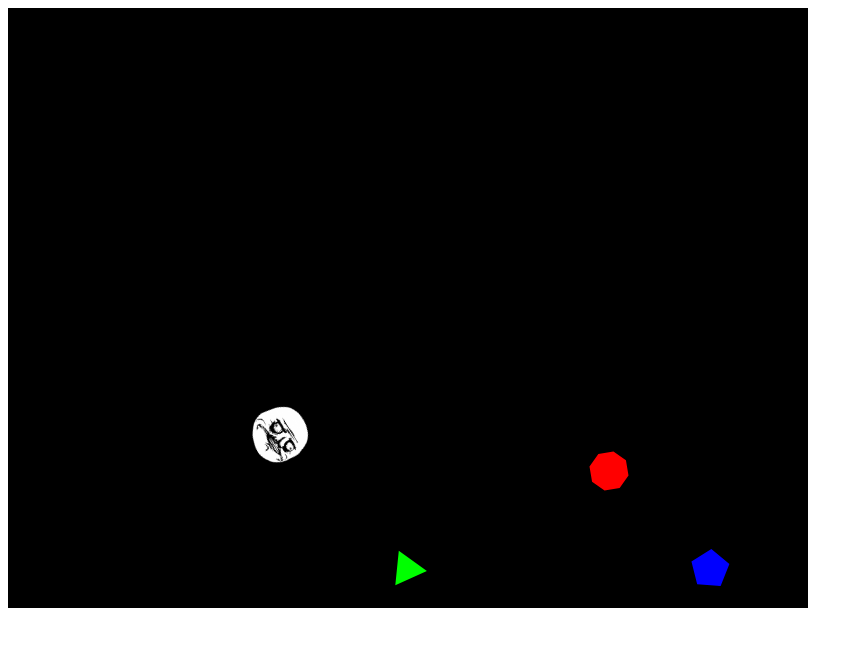
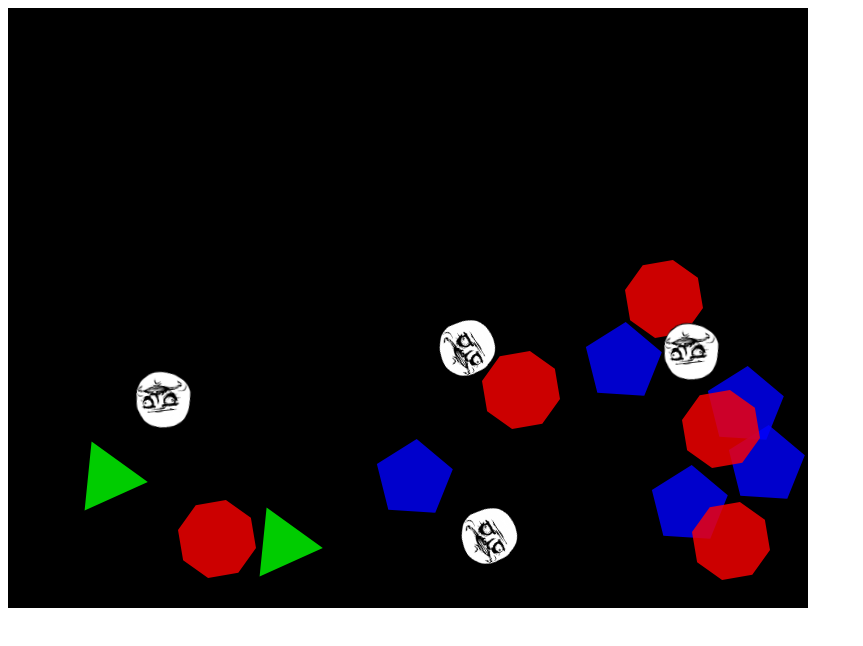
Before and after one commit to apragacz/public-presentations, a plain HTML site: page html5-canvas-webgl/demos/canvas-animation.html in a window 1280 px wide. Shown: the whole page, without its empty margins (0-863 px from the left). Drawn offline with Linux system fonts and the light colour scheme.

Commit message:
canvas demo update

```diff
--- a/html5-canvas-webgl/demos/canvas-animation.html
+++ b/html5-canvas-webgl/demos/canvas-animation.html
@@ -14,61 +14,110 @@
         <script type="text/javascript">
             $(function () {
                 var canvas = document.getElementById("canvas");
+                var image1 = new Image();
+                var image2 = new Image();
+                var imagesToLoad = 2;
 
-                var image = new Image();
-                image.onload = function () {
-                    var sprite1 = new ImageMovableSprite({
-                        x: 200,
-                        y: 100,
+                var getRandomX = function () {
+                    return Math.round(50 + Math.random() * (canvas.width - 100));
+                };
+
+                var getRandomY = function () {
+                    return Math.round(50 + Math.random() * (canvas.height - 100));
+                };
+
+                var fireUpEngine = function () {
+                    var canvasEngine = new CanvasEngine({
+                        canvas: canvas
+                    });
+
+                    for (var i = 0; i < 2; i++) {
+                        var x = getRandomX();
+                        var y = getRandomY();
+                        var sprite = new ImageMovableSprite({
+                            x: x,
+                            y: y,
                             xUpdate: 1,
                             yUpdate: 2,
                             scale: 0.2,
                             rotUpdate: 0.01,
-                        //width: 290,
-                        //height: 300,
-                        image: image
+                            image: image1
                         });
-                    var sprite2 = new NGonMovableSprite({
-                        x: 500,
-                        y: 400,
+                        canvasEngine.addSprite(sprite);
+                    }
+                    for (var i = 0; i < 2; i++) {
+                        var x = getRandomX();
+                        var y = getRandomY();
+                        var sprite = new ImageMovableSprite({
+                            x: x,
+                            y: y,
+                            xUpdate: 1,
+                            yUpdate: 2,
+                            rotUpdate: 0.03,
+                            image: image2
+                        });
+                        canvasEngine.addSprite(sprite);
+                    }
+                    for (var i = 0; i < 5; i++) {
+                        var x = getRandomX();
+                        var y = getRandomY();
+                        var sprite = new NGonMovableSprite({
+                            x: x,
+                            y: y,
                             xUpdate: 1,
                             yUpdate: 3,
-                        fillColor: 'rgba(255,0,0, 127)',
+                            fillColor: 'rgba(255,0,0, 0.8)',
                             rotUpdate: 0.01,
+                            size: 40,
                             sides: 8
                         });
-                    var sprite3 = new NGonMovableSprite({
-                        x: 500,
-                        y: 500,
+                        canvasEngine.addSprite(sprite);
+                    }
+                    for (var i = 0; i < 5; i++) {
+                        var x = getRandomX();
+                        var y = getRandomY();
+                        var sprite = new NGonMovableSprite({
+                            x: x,
+                            y: y,
                             xUpdate: 2,
                             yUpdate: 1,
-                        fillColor: 'rgba(0,0,255, 127)',
+                            fillColor: 'rgba(0,0,255, 0.8)',
                             rotUpdate: 0.01,
+                            size: 40,
                             sides: 5
                         });
+                        canvasEngine.addSprite(sprite);
+                    }
 
-                    var sprite4 = new NGonMovableSprite({
-                        x: 500,
-                        y: 500,
-                        xUpdate: -1,
-                        yUpdate: 1,
+                    for (var i = 0; i < 2; i++) {
+                        var x = getRandomX();
+                        var y = getRandomY();
+                        var sprite = new NGonMovableSprite({
+                            x: x,
+                            y: y,
+                            xUpdate: -4,
+                            yUpdate: 2,
                             rotUpdate: 0.001,
-                        fillColor: 'rgba(0,255,0, 127)',
+                            fillColor: 'rgba(0,255,0, 0.8)',
+                            size: 40,
                             sides: 3
                         });
+                        canvasEngine.addSprite(sprite);
+                    }
 
-                    var canvasEngine = new CanvasEngine({
-                        canvas: canvas
-                    });
-                    canvasEngine.addSprite(sprite1);
-                    canvasEngine.addSprite(sprite2);
-                    canvasEngine.addSprite(sprite3);
-                    canvasEngine.addSprite(sprite4);
-
-                    console.log('start');
                     canvasEngine.start();
                 };
-                image.src = 'img/megusta.png';
+
+                var onLoadImage = function () {
+                    imagesToLoad--;
+                    if (imagesToLoad <= 0) {
+                        fireUpEngine();
+                    }
+                };
+                image1.onload = onLoadImage;
+                image2.onload = onLoadImage;
+                image1.src = 'img/megusta.png';
+                image2.src = 'img/megusta-small.png';
             });
 
 
--- a/html5-canvas-webgl/demos/js/canvas/engine.js
+++ b/html5-canvas-webgl/demos/js/canvas/engine.js
@@ -30,6 +30,9 @@
                     return false;
                 }
             };
+            this.ctxExt = {
+
+            };
         },
 
         getContext: function (canvas) {
@@ -39,7 +42,7 @@
         defaultDraw: function () {
             this.drawBackground();
             for (var i = this.sprites.length - 1; i >= 0; i--) {
-                this.sprites[i].draw(this.ctx);
+                this.sprites[i].draw(this.ctx, this.ctxExt);
             }
         },
 
--- a/html5-canvas-webgl/demos/js/canvas/sprites.js
+++ b/html5-canvas-webgl/demos/js/canvas/sprites.js
@@ -17,7 +17,7 @@
             this.action = this.defaultAction;
         },
 
-        startDraw: function (ctx) {
+        startDraw: function (ctx, ctxExt) {
             //EXAMPLE: transformations
             //EXAMPLE: save
             ctx.save()
@@ -26,39 +26,55 @@
             ctx.scale(this.scaleFactor,this.scaleFactor);
         },
 
-        drawCore: function (ctx) {
+        drawCore: function (ctx, ctxExt) {
             //does nothing by default
         },
 
-        endDraw: function (ctx) {
+        endDraw: function (ctx, ctxExt) {
             //EXAMPLE: restore
             ctx.restore();
         },
 
-        defaultDraw: function (ctx) {
-            this.startDraw(ctx);
-            this.drawCore(ctx);
-            this.endDraw(ctx);
+        defaultDraw: function (ctx, ctxExt) {
+            this.startDraw(ctx, ctxExt);
+            this.drawCore(ctx, ctxExt);
+            this.endDraw(ctx, ctxExt);
         },
 
         defaultAction: function (env) {
             //does nothing by default
         },
 
-        getWidth: function () {
+        getNaturalWidth: function () {
             return 0;
         },
 
-        getHeight: function () {
+        getNaturalHeight: function () {
             return 0;
         },
 
+        getWidth: function () {
+            return this.scaleFactor * this.getNaturalWidth();
+        },
+
+        getHeight: function () {
+            return this.scaleFactor * this.getNaturalHeight();
+        },
+
+        getNaturalXDev: function () {
+            return this.getNaturalWidth() / 2;
+        },
+
+        getNaturalYDev: function () {
+            return this.getNaturalHeight() / 2;
+        },
+
         getXDev: function () {
-            return this.scaleFactor * this.getWidth() / 2;
+            return this.getWidth() / 2;
         },
 
         getYDev: function () {
-            return this.scaleFactor * this.getHeight() / 2;
+            return this.getWidth() / 2;
         }
     };
 
@@ -96,18 +112,18 @@
             console.log(this.height);
         },
 
-        drawCore: function (ctx) {
+        drawCore: function (ctx, ctxExt) {
             //EXAMPLE: draw image
             //console.log('draw image')
-            ctx.drawImage(this.image, this.x, this.y)
+            ctx.drawImage(this.image, -this.getNaturalXDev(), -this.getNaturalYDev());
         },
 
-        getWidth: function () {
-            return this.image.width;
+        getNaturalWidth: function () {
+            return this.width;
         },
 
-        getHeight: function () {
-            return this.image.height;
+        getNaturalHeight: function () {
+            return this.height;
         }
 
     };
@@ -121,7 +137,7 @@
             this.fillColor = params.fillColor || "rgb(255,0,0)"
         },
 
-        drawCore: function (ctx) {
+        drawCore: function (ctx, ctxExt) {
             //EXAMPLE: draw path
             ctx.fillStyle = this.fillColor;
             ctx.beginPath();
@@ -138,11 +154,11 @@
             //ctx.stroke();
         },
 
-        getWidth: function () {
+        getNaturalWidth: function () {
             return this.size * 2;
         },
 
-        getHeight: function () {
+        getNaturalHeight: function () {
             return this.size * 2;
         }
     };
```
Also changed, not shown: html5-canvas-webgl/demos/img/megusta-small.png (added). Lines whose indentation alone changed are shown as unchanged.
